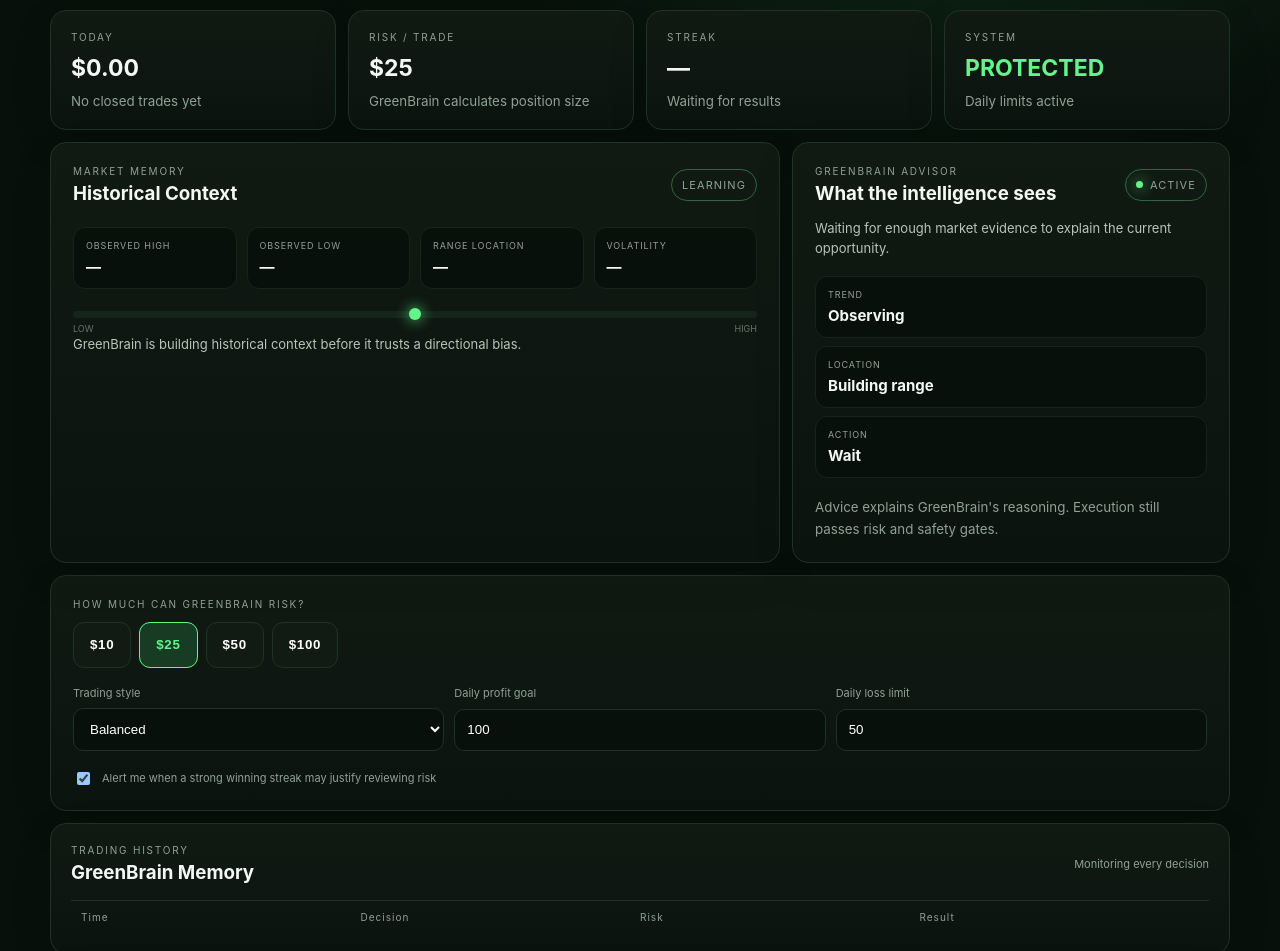
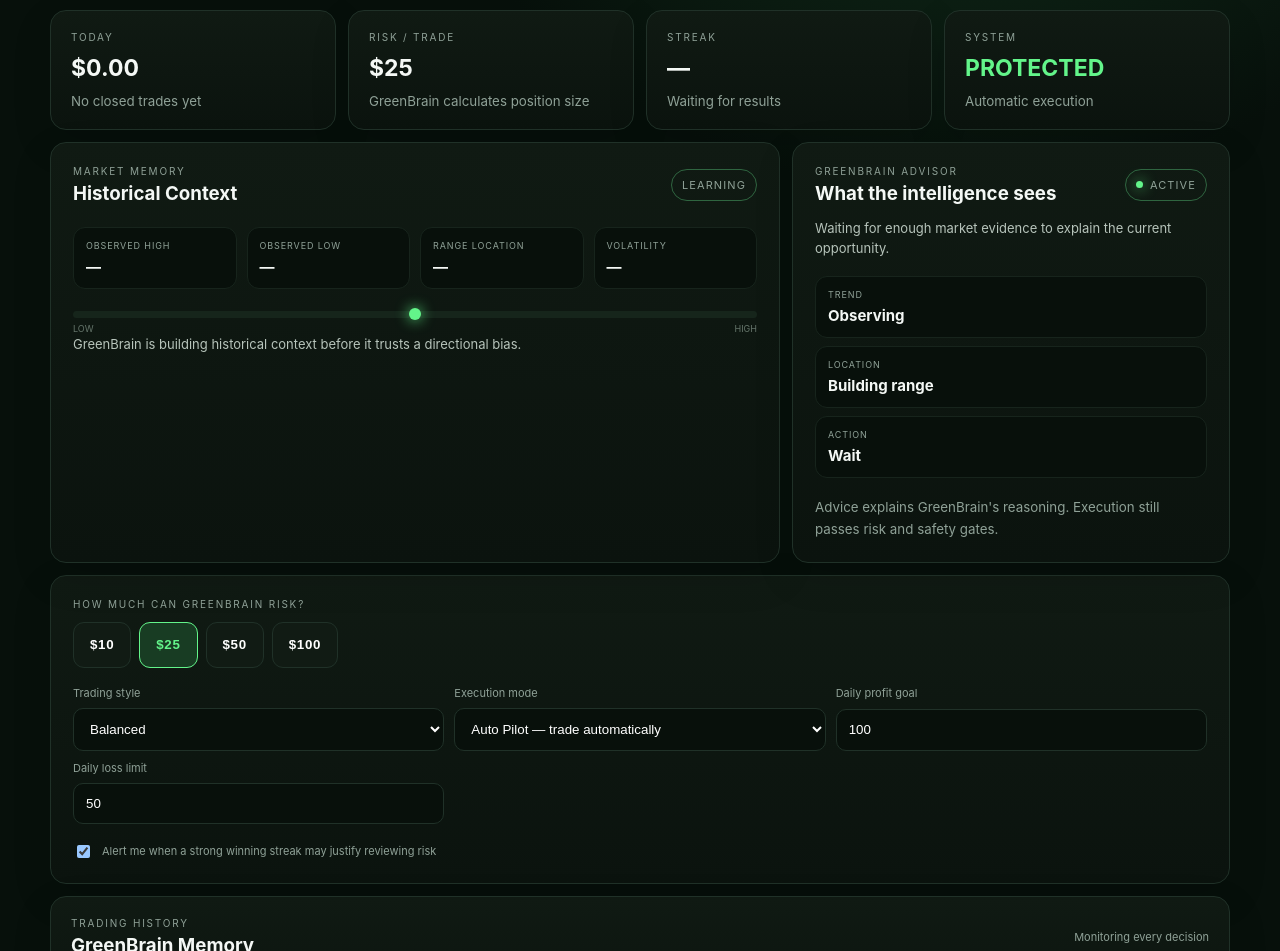
Before and after one commit to herlinm4-prog/greenbrain-scalper, a website: page dashboard/index.html in a window 1280 px wide. Shown: the part 409-1360 px from the top of the page. Drawn offline with Linux system fonts and the light colour scheme; no server answers.

Commit message:
Add assisted and auto pilot controls to dashboard

```diff
--- a/dashboard/index.html
+++ b/dashboard/index.html
@@ -8,7 +8,7 @@
 <article><p class="label">TODAY</p><strong id="todayProfit">$0.00</strong><small id="winRate">No closed trades yet</small></article>
 <article><p class="label">RISK / TRADE</p><strong id="riskDisplay">$25</strong><small>GreenBrain calculates position size</small></article>
 <article><p class="label">STREAK</p><strong id="streak">—</strong><small id="streakText">Waiting for results</small></article>
-<article><p class="label">SYSTEM</p><strong class="safe" id="systemState">PROTECTED</strong><small>Daily limits active</small></article>
+<article><p class="label">SYSTEM</p><strong class="safe" id="systemState">PROTECTED</strong><small id="executionStateText">Automatic execution</small></article>
 </section>
 <section class="intelligence-grid">
 <article class="memory-card"><div class="section-head"><div><p class="label">MARKET MEMORY</p><h3>Historical Context</h3></div><span id="trendBadge" class="chip">LEARNING</span></div><div class="memory-stats"><div><span>Observed high</span><strong id="periodHigh">—</strong></div><div><span>Observed low</span><strong id="periodLow">—</strong></div><div><span>Range location</span><strong id="rangeLocation">—</strong></div><div><span>Volatility</span><strong id="volatility">—</strong></div></div><div class="range-track"><i id="rangeMarker"></i></div><p id="marketMemoryText">GreenBrain is building historical context before it trusts a directional bias.</p></article>
@@ -16,9 +16,10 @@
 </section>
 <section class="control">
 <div><p class="label">HOW MUCH CAN GREENBRAIN RISK?</p><div class="risk-buttons"><button data-risk="10">$10</button><button class="selected" data-risk="25">$25</button><button data-risk="50">$50</button><button data-risk="100">$100</button></div></div>
-<div><label>Trading style<select id="mode"><option value="safe">Safe</option><option value="balanced" selected>Balanced</option><option value="aggressive">Aggressive</option></select></label><label>Daily profit goal<input id="profitGoal" type="number" value="100" min="1"></label><label>Daily loss limit<input id="lossLimit" type="number" value="50" min="1"></label></div>
+<div><label>Trading style<select id="mode"><option value="safe">Safe</option><option value="balanced" selected>Balanced</option><option value="aggressive">Aggressive</option></select></label><label>Execution mode<select id="automationMode"><option value="assisted">Assisted — confirm trades</option><option value="automatic" selected>Auto Pilot — trade automatically</option></select></label><label>Daily profit goal<input id="profitGoal" type="number" value="100" min="1"></label><label>Daily loss limit<input id="lossLimit" type="number" value="50" min="1"></label></div>
 <div class="toggle-row"><label><input id="streakBoost" type="checkbox" checked> Alert me when a strong winning streak may justify reviewing risk</label></div>
 </section>
+<section id="pendingApproval" class="alert pending hidden"><strong id="pendingTitle">TRADE READY</strong><span id="pendingText"></span><div class="pending-actions"><button id="confirmTrade" class="primary">CONFIRM TRADE</button><button id="discardTrade">DISCARD</button></div></section>
 <section id="alert" class="alert hidden"><strong id="alertTitle"></strong><span id="alertText"></span><button id="alertAction" class="hidden">REVIEW RISK</button></section>
 <section class="history"><div class="section-head"><div><p class="label">TRADING HISTORY</p><h3>GreenBrain Memory</h3></div><span id="historySummary">Monitoring every decision</span></div><div class="history-table"><div class="row head"><span>Time</span><span>Decision</span><span>Risk</span><span>Result</span></div><div id="historyRows"></div></div></section>
 <section class="console"><div class="console-head"><span>GREENBRAIN / LIVE MONITOR</span><span id="marketState">SCANNING</span></div><ol id="log"></ol></section>
```
